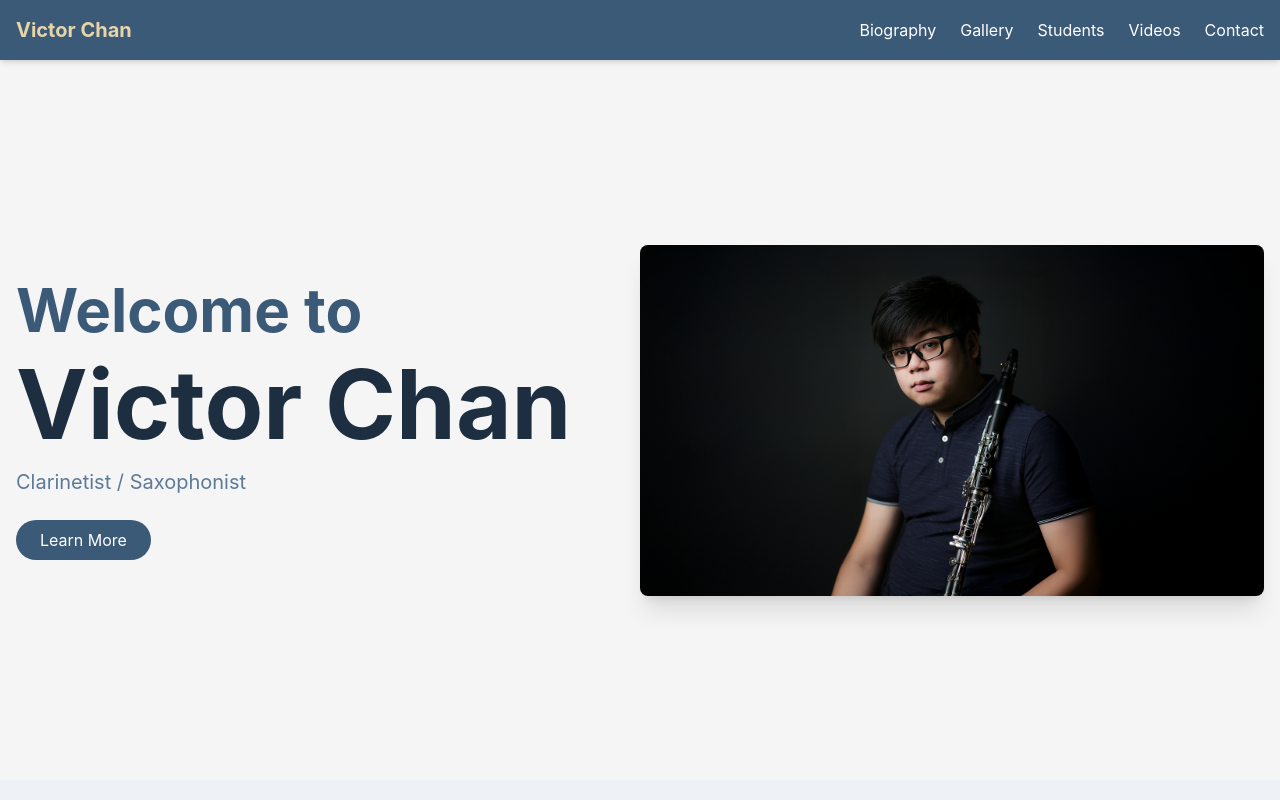
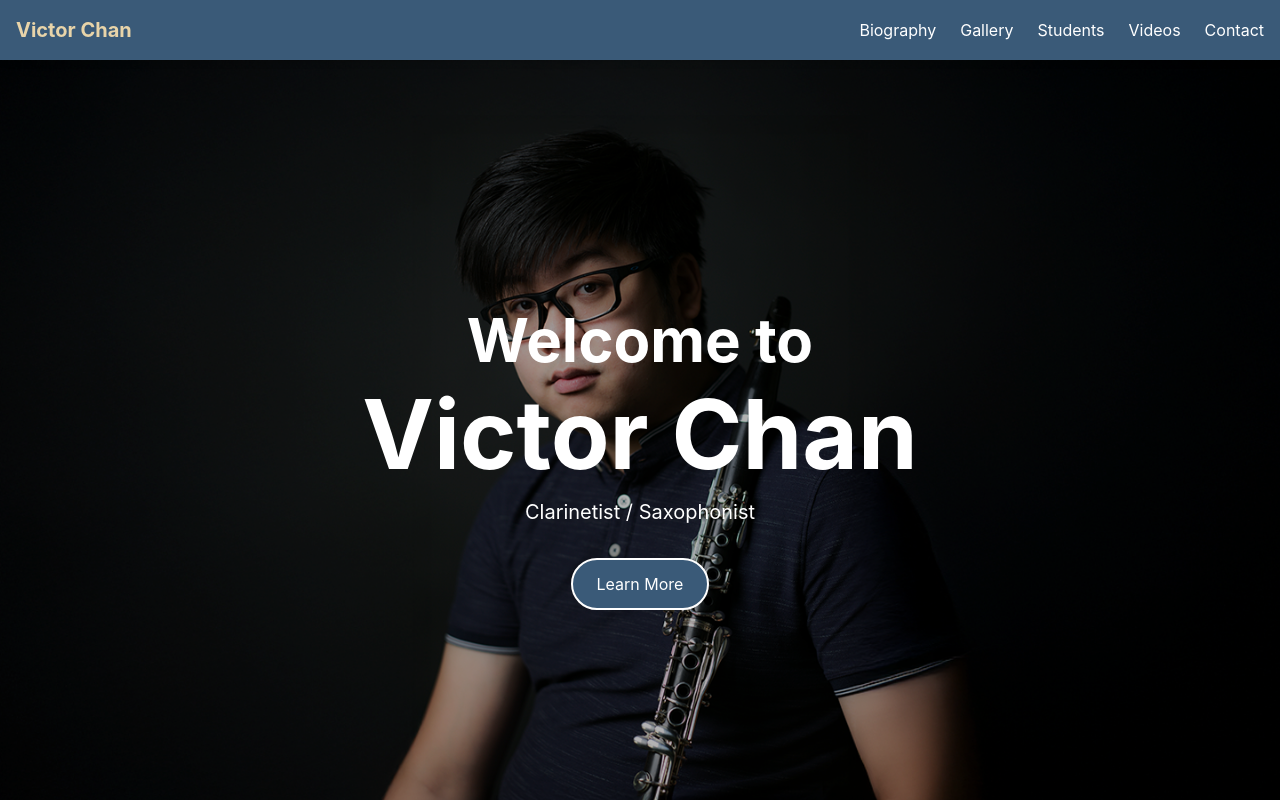
Before and after one commit to rachelyht/victorclari.net, a React (Vite) app: page / in a window 1280 px wide. Shown: the top 800 px of the page. Built offline with nearby package versions, Linux system fonts and the light colour scheme.

Commit message:
Update Hero component to make main image full-screen
Co-Authored-By: yeungheitung0306@gmail.com <yeungheitung0306@gmail.com>

```diff
--- a/src/components/sections/Hero.tsx
+++ b/src/components/sections/Hero.tsx
@@ -1,24 +1,27 @@
 const Hero = () => {
   return (
-    <div className="min-h-[90vh] bg-[#f5f5f5] flex items-center">
-      <div className="container mx-auto px-4 py-8 sm:py-12 md:py-16">
-        <div className="flex flex-col-reverse md:flex-row items-center">
-          <div className="w-full md:w-1/2 mt-8 md:mt-0 md:pr-8 text-center md:text-left">
-            <h2 className="text-3xl sm:text-4xl md:text-5xl lg:text-6xl font-bold text-[#3a5a78] mb-2 sm:mb-4">Welcome to</h2>
-            <h1 className="text-5xl sm:text-6xl md:text-7xl lg:text-8xl font-bold text-[#1c2e3f] mb-2 sm:mb-4">Victor Chan</h1>
-            <p className="text-lg sm:text-xl text-[#5c7a98] mb-4 sm:mb-6">Clarinetist / Saxophonist</p>
-            <button onClick={() => document.getElementById('biography')?.scrollIntoView({ behavior: 'smooth' })}
-              className="px-6 py-2 bg-[#3a5a78] text-white rounded-full hover:bg-[#1c2e3f] transition-colors">
-              Learn More
-            </button>
-          </div>
-          <div className="w-full md:w-1/2">
-            <img
-              src="/images/victor_chan_main.jpg"
-              alt="Victor Chan"
-              className="rounded-lg shadow-xl w-full max-w-md mx-auto md:max-w-none"
-            />
-          </div>
+    <div className="relative min-h-screen w-full overflow-hidden">
+      {/* Full-screen background image */}
+      <div className="absolute inset-0 z-0">
+        <img
+          src="/images/victor_chan_main.jpg"
+          alt="Victor Chan"
+          className="w-full h-full object-cover"
+        />
+        {/* Overlay for better text readability */}
+        <div className="absolute inset-0 bg-black bg-opacity-30"></div>
+      </div>
+
+      {/* Content positioned over the image */}
+      <div className="relative z-10 flex items-center justify-center min-h-screen">
+        <div className="text-center text-white px-4 py-8">
+          <h2 className="text-3xl sm:text-4xl md:text-5xl lg:text-6xl font-bold mb-2 sm:mb-4">Welcome to</h2>
+          <h1 className="text-5xl sm:text-6xl md:text-7xl lg:text-8xl font-bold mb-2 sm:mb-4">Victor Chan</h1>
+          <p className="text-lg sm:text-xl mb-6 sm:mb-8">Clarinetist / Saxophonist</p>
+          <button onClick={() => document.getElementById('biography')?.scrollIntoView({ behavior: 'smooth' })}
+            className="px-6 py-3 bg-[#3a5a78] text-white rounded-full hover:bg-[#1c2e3f] transition-colors border-2 border-white">
+            Learn More
+          </button>
         </div>
       </div>
     </div>
```
